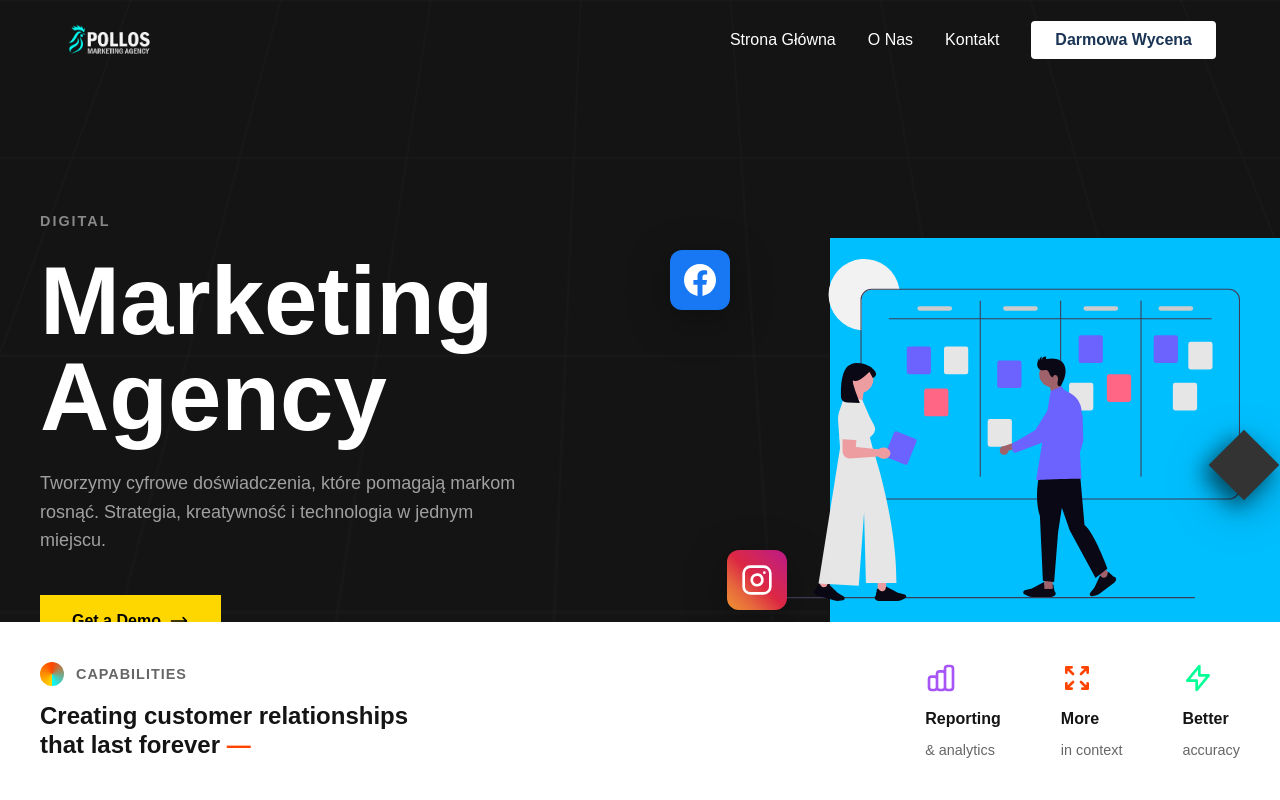
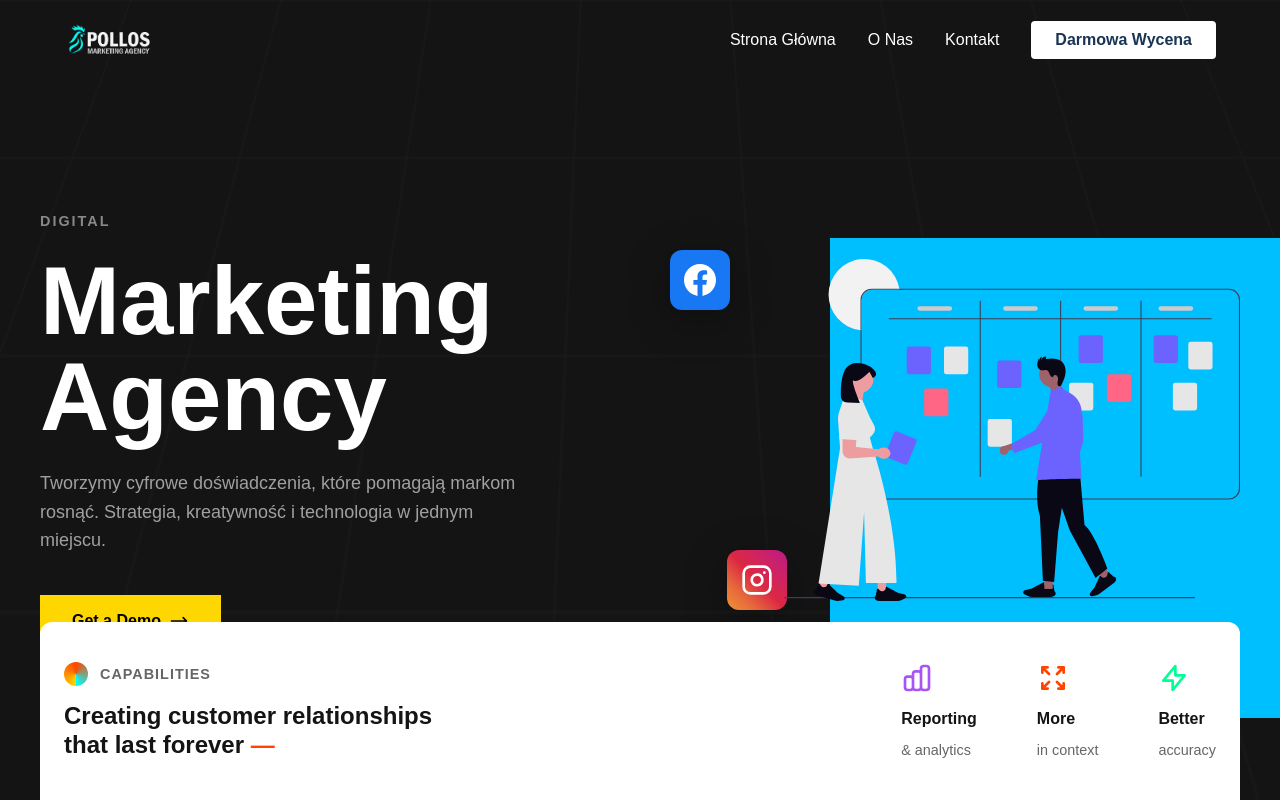
Before and after one commit to PiotrFijalkowski/pollos_website, a Next.js app: page / in a window 1280 px wide. Shown: the top 800 px of the page. Built offline with nearby package versions, Linux system fonts and the light colour scheme.

Commit message:
fix: restrict bottom bar width and adjust image z-index

```diff
--- a/src/components/Hero/Hero.styles.ts
+++ b/src/components/Hero/Hero.styles.ts
@@ -160,7 +160,7 @@ export const MainImageWrapper = styled.div`
   right: 0;
   width: 80%;
   height: 80%;
-  z-index: 2;
+  z-index: 20; /* Increased z-index to be above BottomBar (10) */
 
   /* Blue background rectangle behind image */
   &::before {
@@ -197,17 +197,21 @@ export const BottomBarContainer = styled.div`
   background-color: white;
   padding: 40px 24px;
   position: relative;
-  z-index: 10;
+  z-index: 10; /* Bar z-index */
 
   @media (min-width: 1024px) {
     position: absolute;
     bottom: 0;
-    left: 0;
+    left: 50%;
+    transform: translateX(-50%);
+    max-width: 1200px; /* Container width */
+    width: 100%;
+    border-top-left-radius: 12px;
+    border-top-right-radius: 12px;
   }
 `;
 
 export const BottomBarContent = styled.div`
-  max-width: 1200px;
   width: 100%;
   margin: 0 auto;
   display: flex;
@@ -220,6 +224,8 @@ export const BottomBarContent = styled.div`
     justify-content: space-between;
   }
 `;
+
+
 
 export const CapabilitiesColumn = styled.div`
   display: flex;
```
